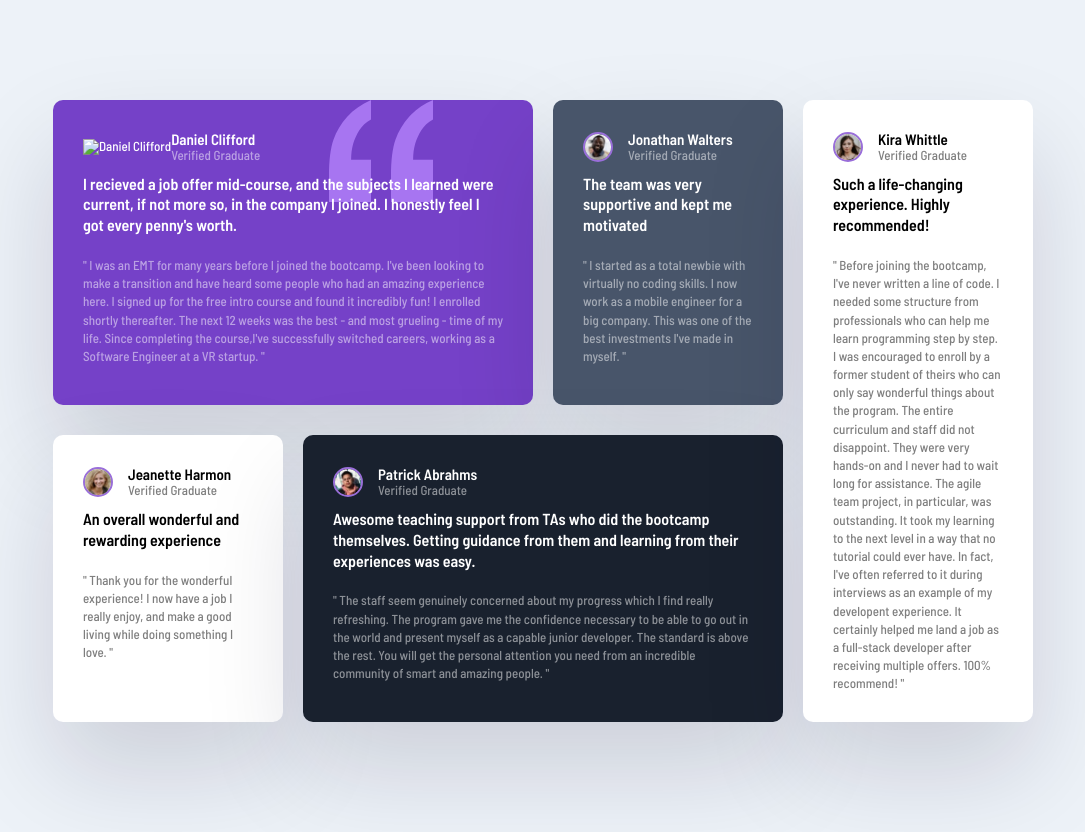
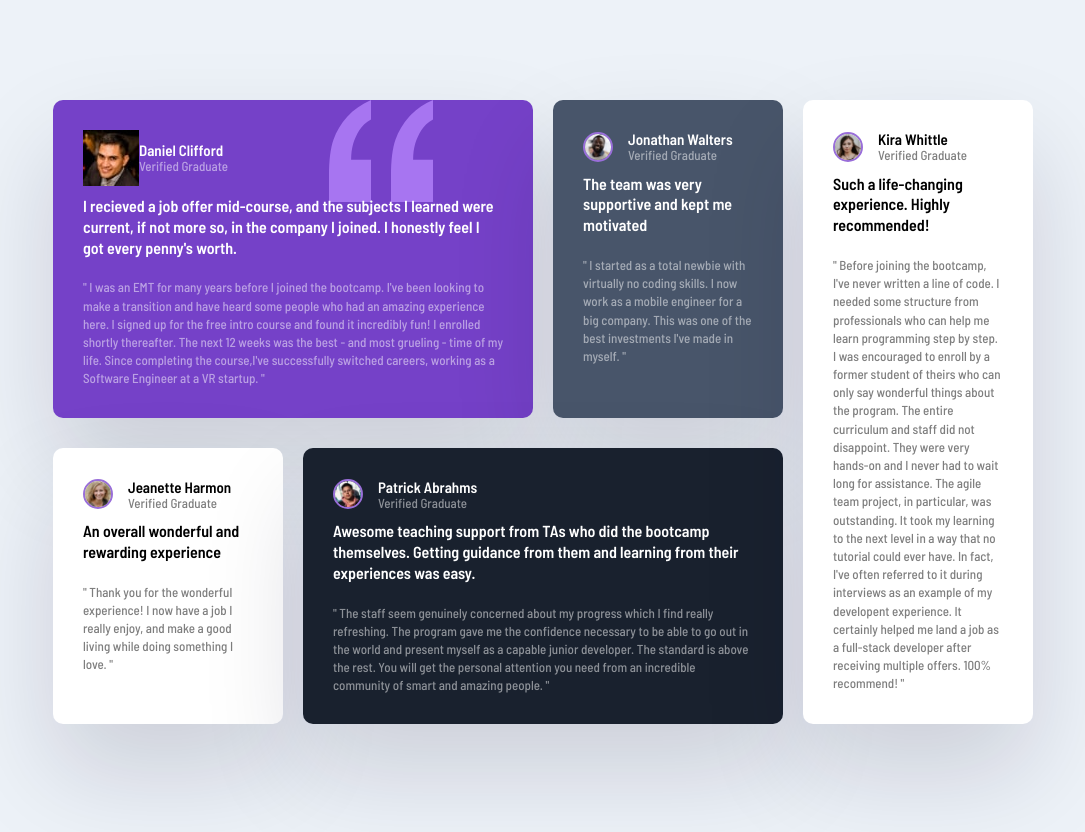
Before and after one commit to Achuyat-Joy/Testimonials-using-grid, a plain HTML site: page index.html in a window 1280 px wide. Shown: the whole page, without its empty margins (97-1182 px from the left). Drawn offline with Linux system fonts and the light colour scheme.

Commit message:
Update index.html

```diff
--- a/index.html
+++ b/index.html
@@ -15,7 +15,7 @@
         <main class="testimonials">
             <div class="card card-purple">
                 <header class="identity">
-                    <img class="Images/image-daniel.jpg"
+                    <img class="Images/image-kira.jpg" src="Images/image-daniel.jpg"
                     alt="Daniel Clifford">
                     <div>
                         <h3>Daniel Clifford</h3>
```
